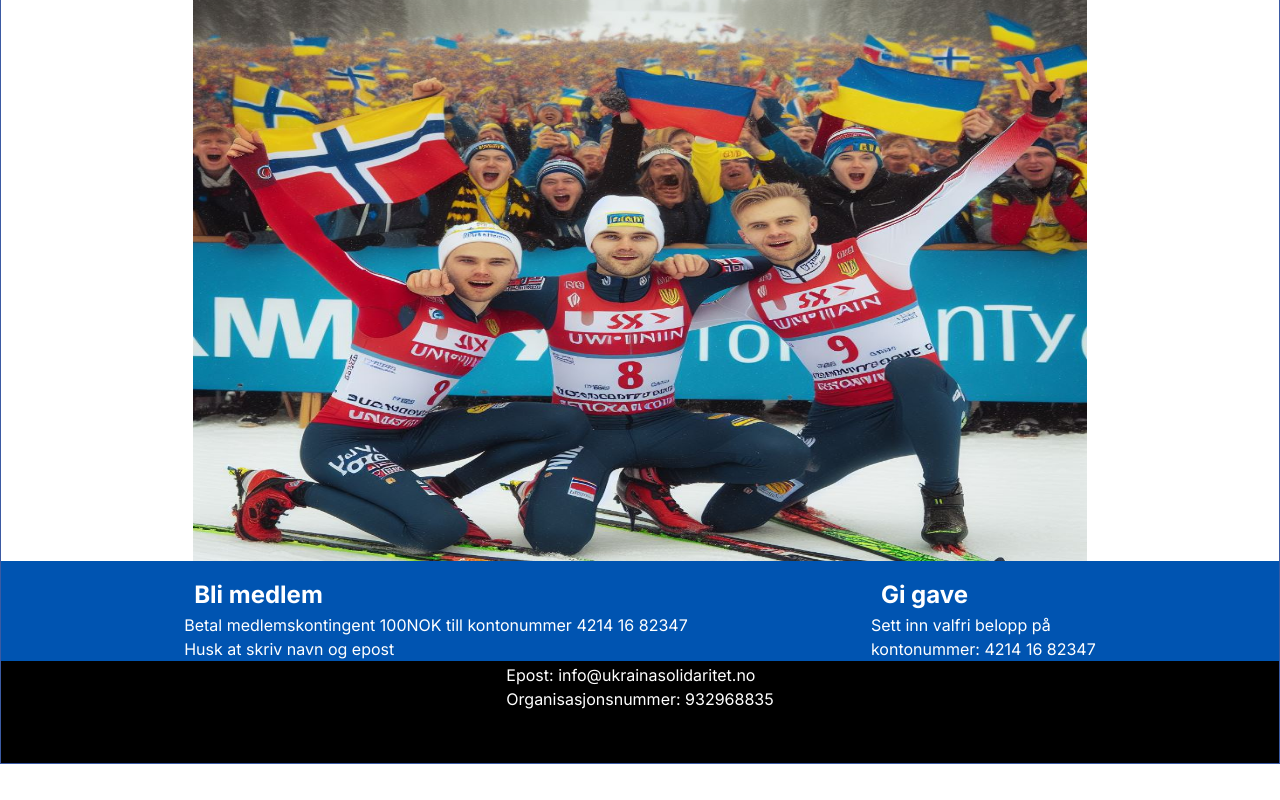
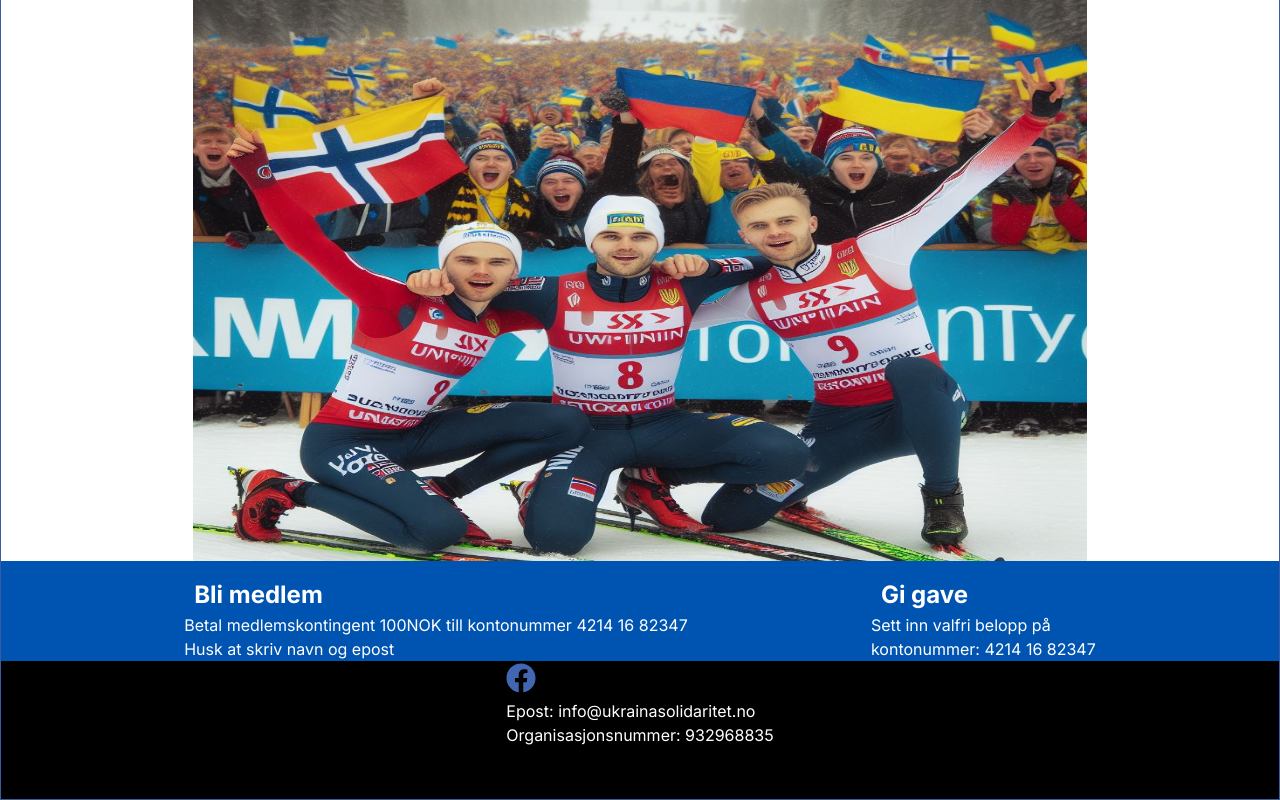
Before and after one commit to pedernyl/vmu, a Next.js app: page / in a window 1280 px wide. Shown: the part 2464-3264 px from the top of the page. Before the commit the page ends 3228 px from the top, so only its background shows below. Built offline with nearby package versions, Linux system fonts and the light colour scheme.

Commit message:
facebook added

```diff
--- a/package.json
+++ b/package.json
@@ -11,7 +11,8 @@
   "dependencies": {
     "next": "14.2.2",
     "react": "^18",
-    "react-dom": "^18"
+    "react-dom": "^18",
+    "react-icons": "^5.2.1"
   },
   "devDependencies": {
     "@types/node": "^20",
--- a/src/Components/contacts/page.tsx
+++ b/src/Components/contacts/page.tsx
@@ -1,7 +1,9 @@
 import React from "react";
+import Social from "../social/page";
 
 const Contacts = () => {
   return <div className="subPage">
+    <Social />
     <div className="contactContainer">
       <div className="email">
         Epost: info@ukrainasolidaritet.no
--- /dev/null
+++ b/src/Components/social/page.tsx
@@ -0,0 +1,16 @@
+import { FaFacebook } from 'react-icons/fa';
+import Link from 'next/link';
+
+const Social = () => {
+    return (
+        <div className='social'>
+            <Link href="https://www.facebook.com/profile.php?id=61560288061445">
+            <span target="_blank" aria-label="Facebook" style={{ cursor: 'pointer', color: '#4267B2', display: 'inline-flex', alignItems: 'center' }}>
+                <FaFacebook size={30} />
+            </span>
+        </Link>
+        </div>
+    );
+};
+
+export default Social;''
```
Also changed, not shown: 1 other file (tests, documents, lock files or other folders).
